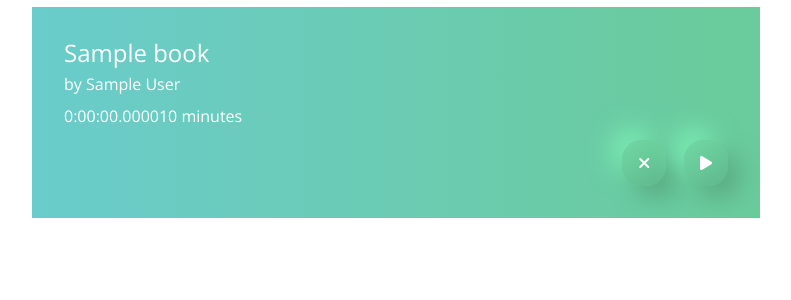
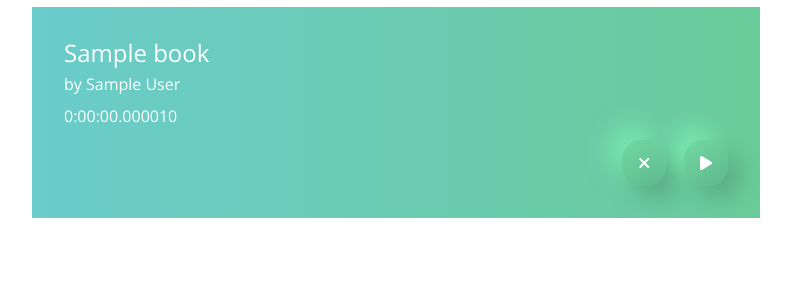
Before and after one commit to fabie37/Lector, a Django app: page /lector/library/ in a window 1280 px wide. Shown: the part 178-478 px from the top of the page, without its empty margins (244-1035 px from the left). Run offline with Django 3.2, Linux system fonts and the light colour scheme; a user stored in the database is signed in; tables that the repository leaves empty hold one stand-in row (values such as "Sample post"); some libraries are stand-ins or nearby versions.

Commit message:
fix: duration formatting

```diff
--- a/lector_app/templates/lector-app/library.html
+++ b/lector_app/templates/lector-app/library.html
@@ -29,7 +29,7 @@
             <h4>{{ recording.book.title }}</h4>
             <p>by {{ recording.book.author.first_name }}  {{ recording.book.author.last_name }}</p>
             <p>{{ recording.user.user }}</p>
-            <p>{{ recording.duration }} minutes</p>
+            <p>{{ recording.duration }}</p>
             <div class="row justify-content-end">
                 <div class="col-lg-1 col-2">
                     <button id="remove" data-id="{{ recording.pk }}"
--- a/lector_app/templates/lector-app/uploads.html
+++ b/lector_app/templates/lector-app/uploads.html
@@ -32,7 +32,7 @@
                     <h4>{{ recording.book.title }}</h4>
                     <p>
                         by {{ recording.book.author.first_name }} {{ recording.book.author.last_name }}</p>
-                    <p>{{ recording.duration }} minutes</p>
+                    <p>{{ recording.duration }}</p>
                     <div class="row justify-content-end">
                         <div class="col-lg-1 col-2">
                             <button id="remove" data-id="{{ recording.pk }}"
--- a/lector_app/views.py
+++ b/lector_app/views.py
@@ -6,6 +6,7 @@ from django.contrib.auth.models import User
 from django.core.validators import ValidationError, validate_email
 from django.http import JsonResponse
 from django.shortcuts import get_object_or_404, redirect, render
+import math
 
 from .models import Author, Book, Recording, UserProfile
 
@@ -224,7 +225,7 @@ def validate_upload(request):
     validated = False
     title = request.POST['title']
     author = request.POST['author']
-    duration = timedelta(seconds=float(request.POST['duration']))
+    duration = timedelta(seconds=int(math.floor(float(request.POST['duration']))))
     custom_file = request.FILES['file']
 
     # Empty fields
```
